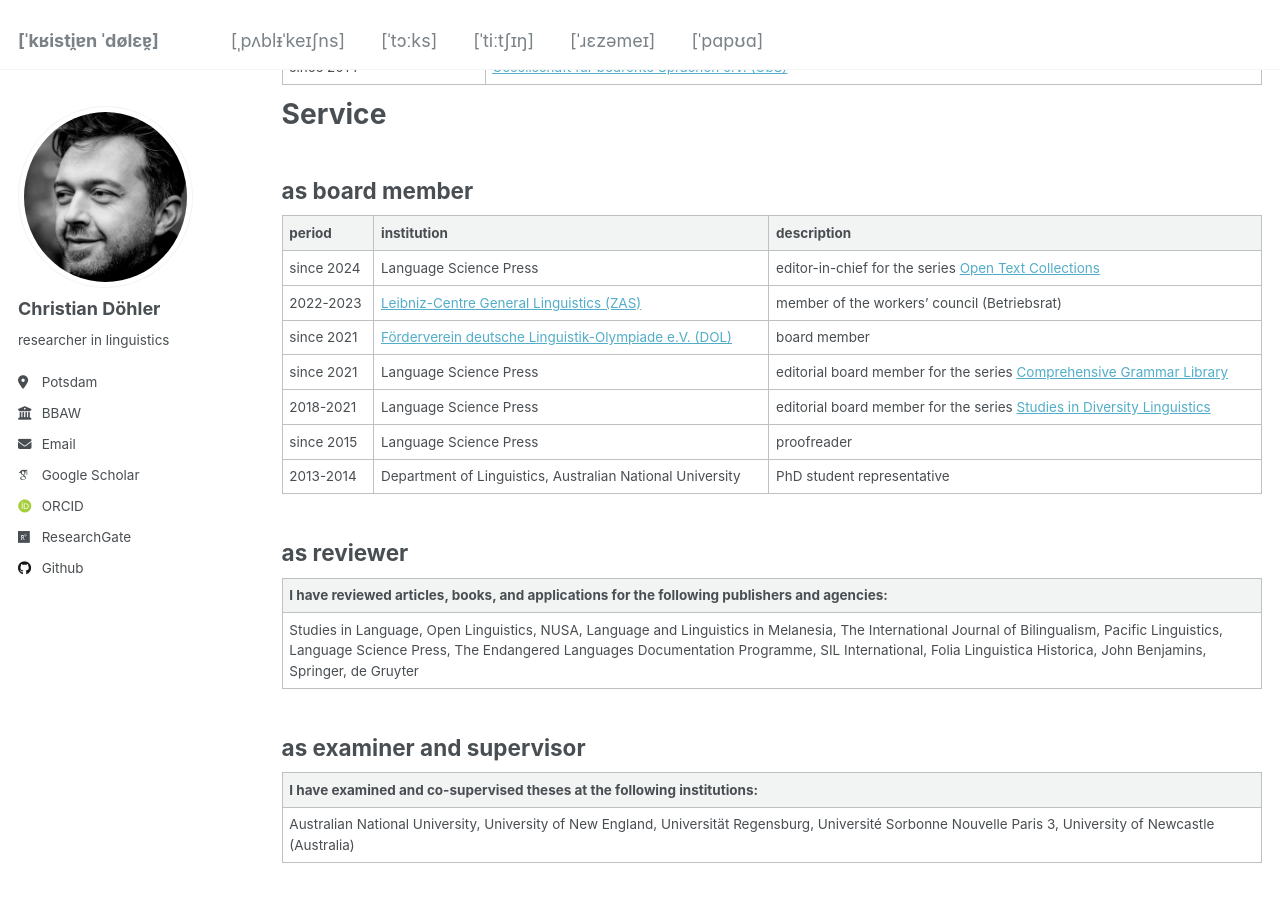
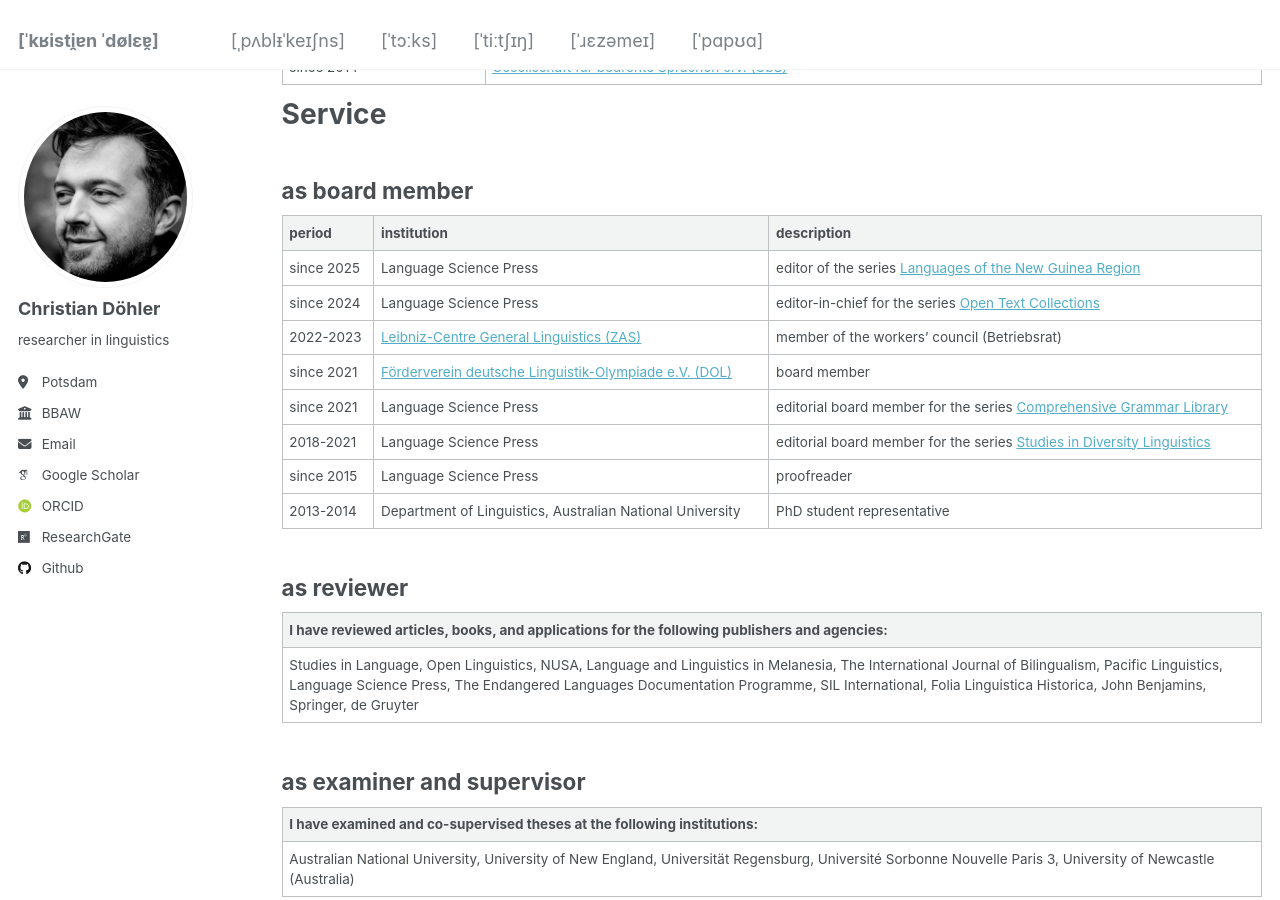
Before and after one commit to chrdoe/chrdoe.github.io, a Jekyll site: the page built from _pages/cv.md, in a window 1280 px wide and 900 px high, scrolled down 2616 px. Built offline with Jekyll 4.4.1, drawn with Linux system fonts in a browser that asks for light colours; some web fonts are replaced.

Commit message:
Update cv.md

```diff
--- a/_pages/cv.md
+++ b/_pages/cv.md
@@ -87,6 +87,7 @@ as board member
 
 |period|institution|description|
 |---|---|-----|
+|since 2025|Language Science Press|editor of the series [Languages of the New Guinea Region](https://langsci-press.org/catalog/series/lngr)|
 |since 2024|Language Science Press|editor-in-chief for the series [Open Text Collections](https://langsci-press.org/catalog/series/otc)|
 |2022-2023|[Leibniz-Centre General Linguistics (ZAS)](https://www.leibniz-zas.de/en/)|member of the workers' council (Betriebsrat)|
 |since 2021|[Förderverein deutsche Linguistik-Olympiade e.V. (DOL)](https://linguistikolympiade.de/)|board member|
```
